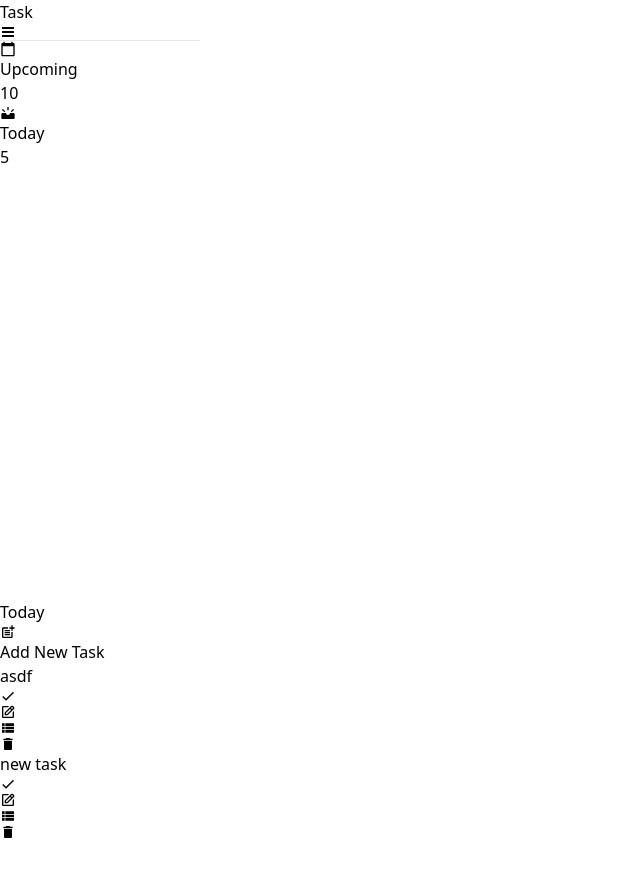
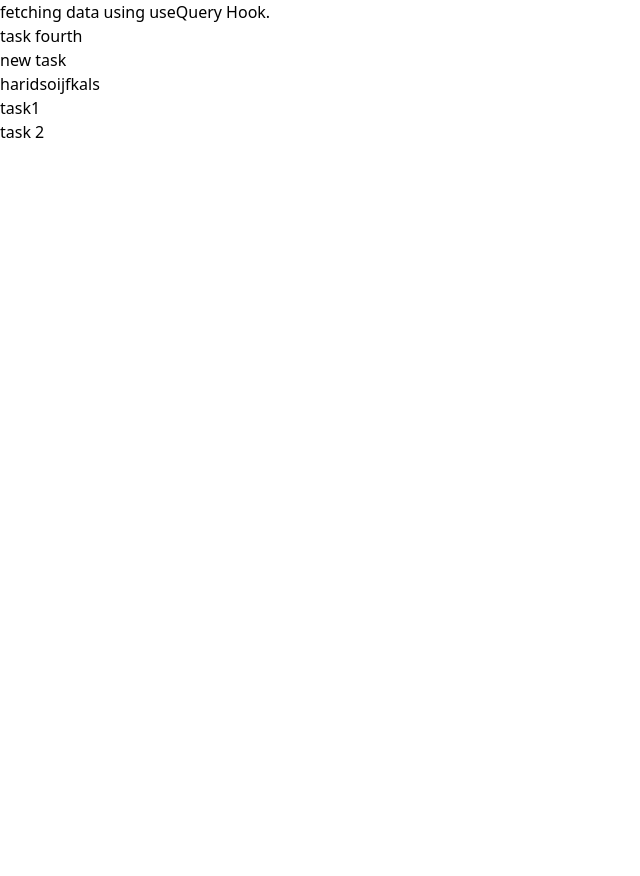
Before and after one commit to harisharanChaulagain/To-Do-List, a React (Vite) app: page /query in a window 1280 px wide. Shown: the top 876 px of the page, without its empty margins (0-640 px from the left). After the commit the page ends 800 px from the top, so only its background shows below. Built offline with nearby package versions, Linux system fonts and the light colour scheme; data requests are answered from the project's data file.

Commit message:
fetch data using useQuery hook

```diff
--- a/db.json
+++ b/db.json
@@ -11,6 +11,12 @@
       "title": "new task ",
       "description": "this is the discriptiiono of new task",
       "dateTime": "2023-06-11T17:03"
+    },
+    {
+      "id": 1686491709128,
+      "title": "new taskf ",
+      "description": "dsfjands fa nd fasd",
+      "dateTime": "2023-06-11T19:40"
     }
   ],
   "completedtasks": [
@@ -31,6 +37,18 @@
       "description": "dsfja fnadsnfjadsnfjndfdsk dsadsfkadsnfoapfad adsm fiasdnfmadsfin fuehfandifasjfnadsfam",
       "dateTime": "2023-06-11T17:03",
       "id": 3
+    },
+    {
+      "title": "task1",
+      "description": "task 1",
+      "dateTime": "2023-06-11T20:50",
+      "id": 4
+    },
+    {
+      "title": "task 2",
+      "description": "description 2\n",
+      "dateTime": "2023-06-11T20:51",
+      "id": 5
     }
   ]
 }
--- a/package.json
+++ b/package.json
@@ -14,6 +14,7 @@
     "react": "^18.2.0",
     "react-dom": "^18.2.0",
     "react-icons": "^4.8.0",
+    "react-query": "^3.39.3",
     "react-router": "^6.11.2",
     "react-router-dom": "^6.11.2",
     "react-to-print": "^2.14.13"
--- /dev/null
+++ b/src/API/GetApi.jsx
@@ -0,0 +1,6 @@
+import axios from "axios";
+
+export const fetchCompleted = async () => {
+    const res = await axios.get("http://localhost:8000/completedtasks");
+   return res.data
+}
--- a/src/App.jsx
+++ b/src/App.jsx
@@ -1,18 +1,22 @@
-import React from 'react'
-import CompletedTask from './components/CompletedTask'
-import Sidebar from './components/Sidebar'
-import MainComponent from './components/MainComponent'
-import AddTask from './components/AddTask'
+import React from "react";
+import { QueryClientProvider, QueryClient } from "react-query";
+import New from "./components/New";
+import { BrowserRouter as Router, Routes, Route } from "react-router-dom";
+import HomePage from "./pages/HomePage";
+
+const queryClient = new QueryClient();
 
 const App = () => {
   return (
-    <div className='flex'>
-      <Sidebar/>
-      <MainComponent/>
-      <CompletedTask/>
-      {/* <AddTask/> */}
-    </div>
-  )
-}
+    <QueryClientProvider client={queryClient}>
+      <Router>
+        <Routes>
+          <Route path="/" element={<HomePage />} />
+          <Route path="/query" element={<New />} />
+        </Routes>
+      </Router>
+    </QueryClientProvider>
+  );
+};
 
-export default App
+export default App;
--- /dev/null
+++ b/src/components/New.jsx
@@ -0,0 +1,26 @@
+import React from "react";
+import { useQuery } from "react-query";
+import {fetchCompleted} from "../API/GetApi";
+
+const New = () => {
+ const {isLoading, data} = useQuery("hari",fetchCompleted);
+  if(isLoading){
+    return <h2 className="font-bold">Loading............</h2>
+  }
+  return (
+    <div>
+      <h1 className="font-bold text-2xl">fetching data using useQuery Hook.</h1>
+      {
+        data?.map(item =>{
+          return <div key={item.id}>
+            {
+              item.title
+            }
+          </div>
+        })
+      }
+    </div>
+  );
+};
+
+export default New;
--- /dev/null
+++ b/src/pages/HomePage.jsx
@@ -0,0 +1,16 @@
+import React from 'react'
+import CompletedTask from "../components/CompletedTask";
+import Sidebar from "../components/Sidebar";
+import MainComponent from "../components/MainComponent";
+
+const HomePage = () => {
+  return (
+    <div className="flex">
+    <Sidebar />
+    <MainComponent />
+    <CompletedTask />
+  </div>
+  )
+}
+
+export default HomePage
```
Also changed, not shown: 1 other file (tests, documents, lock files or other folders).
